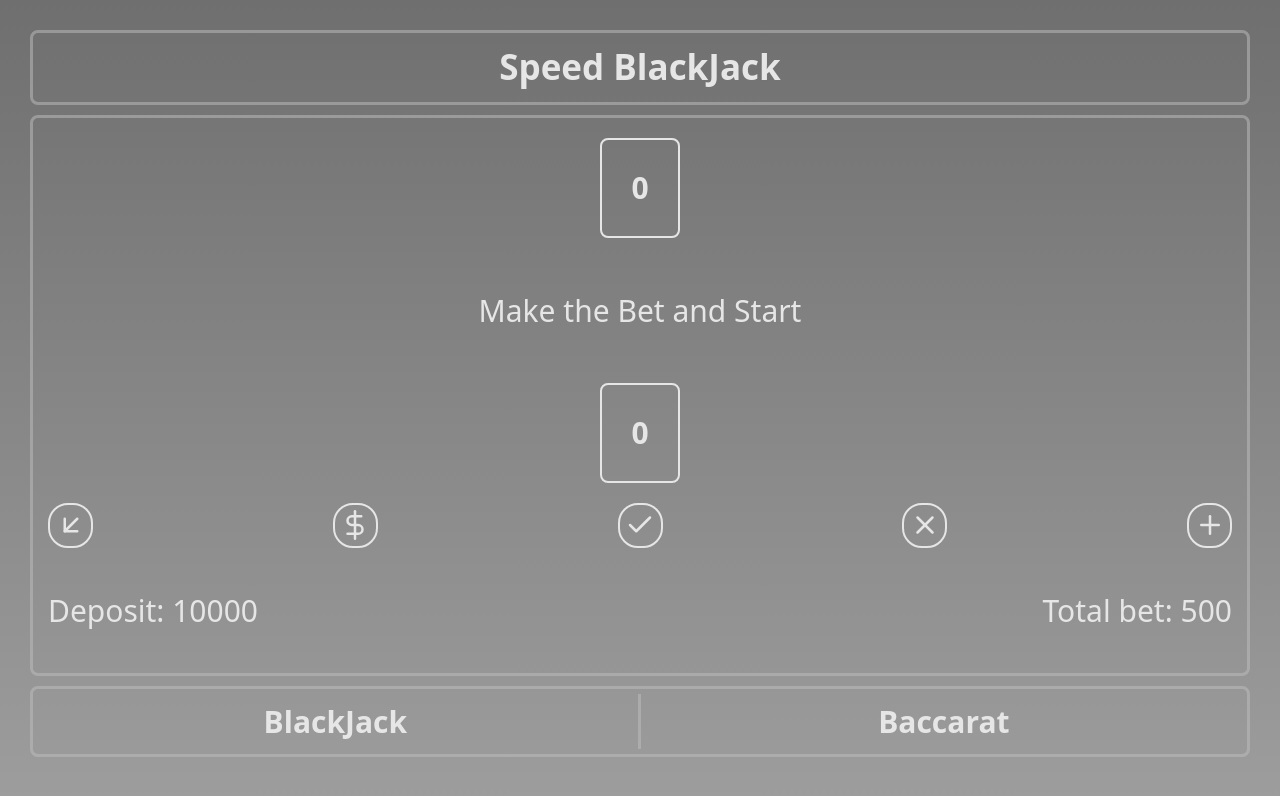
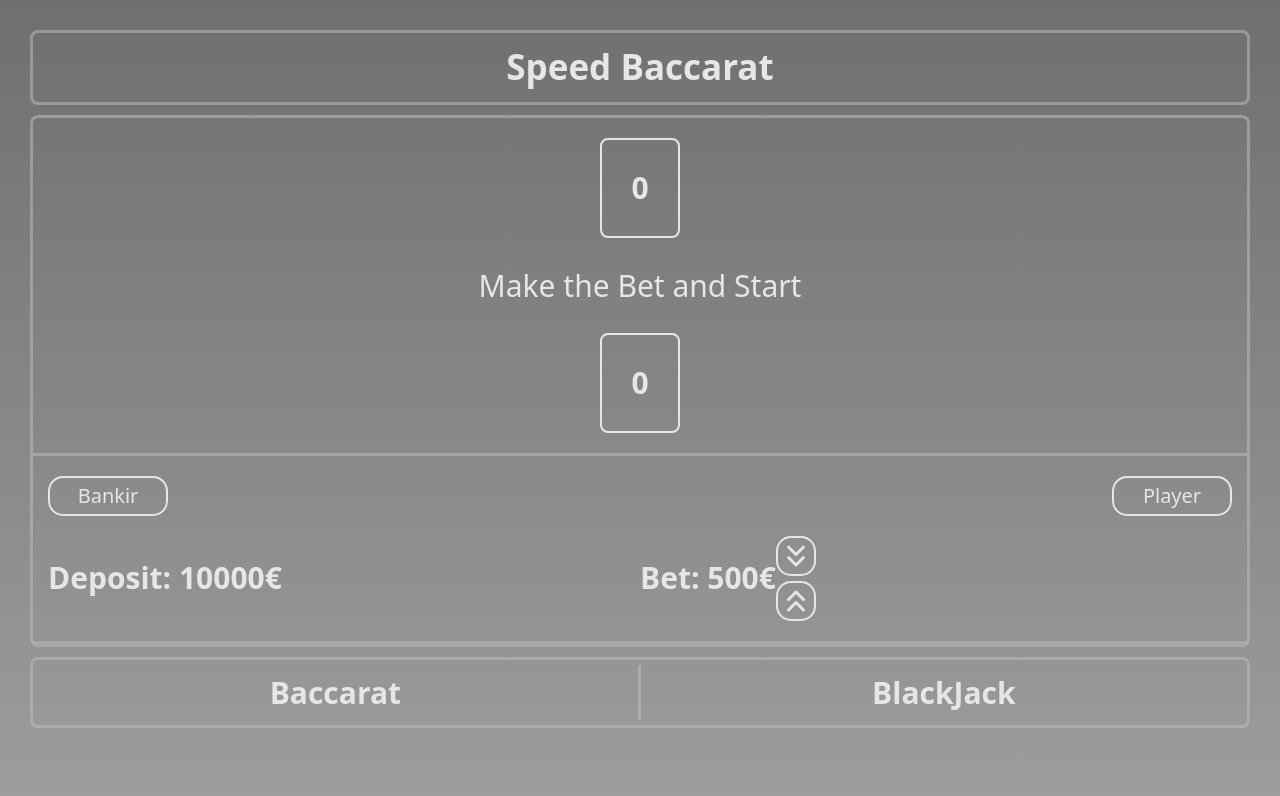
Before and after one commit to andreybyrsa/React-Card-Games, a React (Create React App) app: page / in a window 1280 px wide. Shown: the top 796 px of the page. Built offline with nearby package versions, Linux system fonts and the light colour scheme; the HTML template or start-up script is replaced by a standard one.

Commit message:
Полностью поменял начальный mode, настроил код для раздачи карт Baccarat

```diff
--- a/src/components/HeaderFooterBlock/HeaderFooterBlock.jsx
+++ b/src/components/HeaderFooterBlock/HeaderFooterBlock.jsx
@@ -10,7 +10,7 @@ const modes = [
 function HeaderFooterBlock({
   children,
 }) {
-  const [currentMode, setCurrentMode] = useState('Speed BlackJack');
+  const [currentMode, setCurrentMode] = useState('Speed Baccarat');
 
   const getCurrentMode = (mode) => {
     if (('Speed ' + mode) === currentMode) {
@@ -32,16 +32,16 @@ function HeaderFooterBlock({
       <div className="footer-border-wrapper">
         <div className="footer-page-container">
           <button
+            onClick={() => getCurrentMode(modes[1])}
+            className="footer-page-container__button"
+          >
+            {modes[1]}
+          </button>
+          <button
             onClick={() => getCurrentMode(modes[0])}
             className="footer-page-container__button"
           >
             {modes[0]}
-          </button>
-          <button
-            onClick={() => getCurrentMode(modes[1])}
-            className="footer-page-container__button"
-          >
-            {modes[1]}
           </button>
         </div>
       </div>
--- a/src/components/ModePage/ModePage.jsx
+++ b/src/components/ModePage/ModePage.jsx
@@ -1,95 +1,129 @@
-import React, {useEffect, useRef, useState} from 'react';
+import React, {useCallback, useEffect, useRef, useState} from 'react';
 import {
-  DollarSign,
-  Plus,
-  X,
-  ArrowDownLeft,
-  Check,
+  ChevronsUp,
+  ChevronsDown,
 } from "react-feather";
 
 import './ModePage.scss';
 
 function ModePage() {
 
+  const playerValueRef = useRef();
+  const bankirValueRef = useRef();
+
   const [textResult, setTextResult] = useState('Make the Bet and Start');
-  const [totalBet, setTotalBet] = useState(500);
+  const [bet, setBet] = useState(500);
   const [deposit, setDeposit] = useState(10000);
-  const [currentCheck, setCurrentCheck] = useState(true);
 
   const [playerValue, setPlayerValue] = useState(0);
-  const [bankerValue, setBankerValue] = useState(0);
+  const [bankirValue, setBankerValue] = useState(0);
 
   useEffect(() => {
-    if (currentCheck === false && bankerValue < 21) {
-      setBankerValue(bankerValue + Math.floor(Math.random() * 12) + 1);
+    bankirValueRef.current = bankirValue;
+    playerValueRef.current = playerValue;
+  }, [playerValue, bankirValue])
+
+  const getRandomPlayerValue = useCallback(() => {
+    let randomValue = Math.floor(Math.random() * 11) + 1;
+    console.log(playerValueRef.current, randomValue, 'player');
+    if (playerValueRef.current + randomValue >= 10) {
+      setPlayerValue(prev => prev + randomValue - 10);
+    } else {
+      setPlayerValue(prev => prev + randomValue);
     }
-  }, [currentCheck, bankerValue])
+  }, [])
 
-  const addCard = () => {
-    if (currentCheck && playerValue < 21) {
-      setPlayerValue(playerValue + (Math.floor(Math.random() * 12) + 1));
-      if (playerValue > 21) {
-        setCurrentCheck(!currentCheck);
-      }
+  const getRandomBankirValue = useCallback(() => {
+    let randomValue = Math.floor(Math.random() * 11) + 1;
+    console.log(bankirValueRef.current, randomValue, 'bankir');
+    if (bankirValueRef.current + randomValue >= 10) {
+      setBankerValue(prev => prev + randomValue - 10);
+    } else {
+      setBankerValue(prev => prev + randomValue);
     }
-  }
+  }, []);
 
-  const startGame = () => {
+  const makeResult = useCallback((timerFunc1, timerFunc2) => {
+    clearInterval(timerFunc1);
+    clearInterval(timerFunc2);
+    if (playerValueRef.current > bankirValueRef.current) {
+      setDeposit(prev => prev + bet);
+    } else if (playerValueRef.current === bankirValueRef.current) {
+      setDeposit(prev => prev);
+    } else {
+      setDeposit(prev => prev - bet);
+    }
+  }, [])
+
+  const startGame = useCallback(()  => {
+    if (bet === 0) {
+      return 0;
+    }
+    setBankerValue(0);
+    setPlayerValue(0);
     setTextResult('');
-    document.querySelector('.mode-block__button').disabled = false;
-  }
+
+    let timer1 = setInterval(getRandomPlayerValue, 500);
+    let timer2 = setInterval(getRandomBankirValue, 700);
+
+    setTimeout(() => makeResult(timer1, timer2), 1444);
+  }, []);
+
 
   const makeBet = () => {
     if (deposit > 0) {
-      setTotalBet(totalBet + 500);
+      setBet(bet + 500);
       setDeposit(deposit - 500);
     }
-    return;
+    return 0;
   }
 
   const removeBet = () => {
     if (deposit < 10500) {
-      setTotalBet(totalBet - 500);
+      setBet(bet - 500);
       setDeposit(deposit + 500);
     }
-    return;
+    return 0;
   }
 
   return (
     <div className="mode-border-wrapper">
       <div className="mode-block">
 
-        <div className="mode-block__game-content">
-          <div className="mode-block__card">{bankerValue}</div>
+        <div className="mode-block__game-content no-padding-bottom">
+          <div className="mode-block__card">{bankirValue}</div>
         </div>
 
         <div className="mode-block__game-result">{textResult}</div>
 
-        <div className="mode-block__game-content">
+        <div className="mode-block__game-content no-padding-top">
           <div className="mode-block__card">{playerValue}</div>
         </div>
 
-        <div className="mode-block__container">
-          <button onClick={removeBet} className="mode-block__button">
-            <ArrowDownLeft size={30} color="#e6e6e6" />
-          </button>
-          <button onClick={makeBet} className="mode-block__button">
-            <DollarSign size={30} color="#e6e6e6" />
-          </button>
-          <button onClick={startGame} className="mode-block__button">
-            <Check size={30} color="#e6e6e6" />
-          </button>
-          <button className="mode-block__button">
-            <X size={30} color="#e6e6e6" />
-          </button>
-          <button onClick={() => addCard(true)} className="mode-block__button">
-            <Plus size={30} color="#e6e6e6" />
-          </button>
+        <div className="mode-block__container separate-top">
+          <button className="mode-block__button">Bankir</button>
+          <button onClick={startGame} className="mode-block__button">Player</button>
         </div>
 
-        <div className="mode-block__container">
-          <div className="mode-block__credits">Deposit: {deposit}</div>
-          <div className="mode-block__credits">Total bet: {totalBet}</div>
+        <div className="mode-block__container no-padding-top separate-bottom">
+          <div className="mode-block__credits">Deposit: {deposit}€</div>
+          <div className="mode-block__credits">
+            <span>Bet: {bet}€</span>
+            <div>
+              <ChevronsDown
+                onClick={removeBet}
+                className="mode-block__button icon"
+                size={30}
+                color="#e6e6e6"
+              />
+              <ChevronsUp
+                onClick={makeBet}
+                className="mode-block__button icon"
+                size={30}
+                color="#e6e6e6"
+              />
+            </div>
+          </div>
         </div>
 
       </div>
--- a/src/components/ModePage/ModePage.scss
+++ b/src/components/ModePage/ModePage.scss
@@ -5,7 +5,6 @@
 }
 
 .mode-block {
-  padding: 20px 0;
   display: flex;
   flex-direction: column;
   align-items: center;
@@ -19,13 +18,14 @@
   }
 
   &__game-content {
+    padding: 20px 0;
     display: flex;
     justify-content: center;
     width: 90%;
   }
 
   &__game-result {
-    margin: 50px 0;
+    margin: 25px 0;
     color: #e6e6e6;
     font-size: 30px;
     font-weight: normal;
@@ -51,12 +51,14 @@
     justify-content: center;
     align-items: center;
 
-    width: 45px;
-    height: 45px;
+    width: 120px;
+    height: 40px;
     background-color: transparent;
     border: 2px solid #e6e6e6;
-    border-radius: 20px;
+    border-radius: 15px;
     transition: background-color .4s;
+    color: #e6e6e6;
+    font-size: 20px;
   }
 
   &__button:active {
@@ -64,8 +66,39 @@
   }
 
   &__credits {
+    display: flex;
+    align-items: center;
+    width: 50%;
+    line-height: 1.2;
     color: #e6e6e6;
     font-size: 30px;
-    font-weight: normal;
+    font-weight: bold;
   }
 }
+
+.separate-top {
+  border-top: 3px solid rgba(192, 192, 192, 0.5);
+}
+
+.separate-bottom {
+  border-bottom: 3px solid rgba(192, 192, 192, 0.5);
+}
+
+.no-padding-top {
+  padding-top: 0;
+}
+
+.no-padding-bottom {
+  padding-bottom: 0;
+}
+
+.icon {
+  margin-bottom: 5px;
+  width: 40px;
+  height: 40px;
+  border: 2px solid #e6e6e6;
+}
+
+.icon:last-child {
+  margin-bottom: 0;
+}
```
